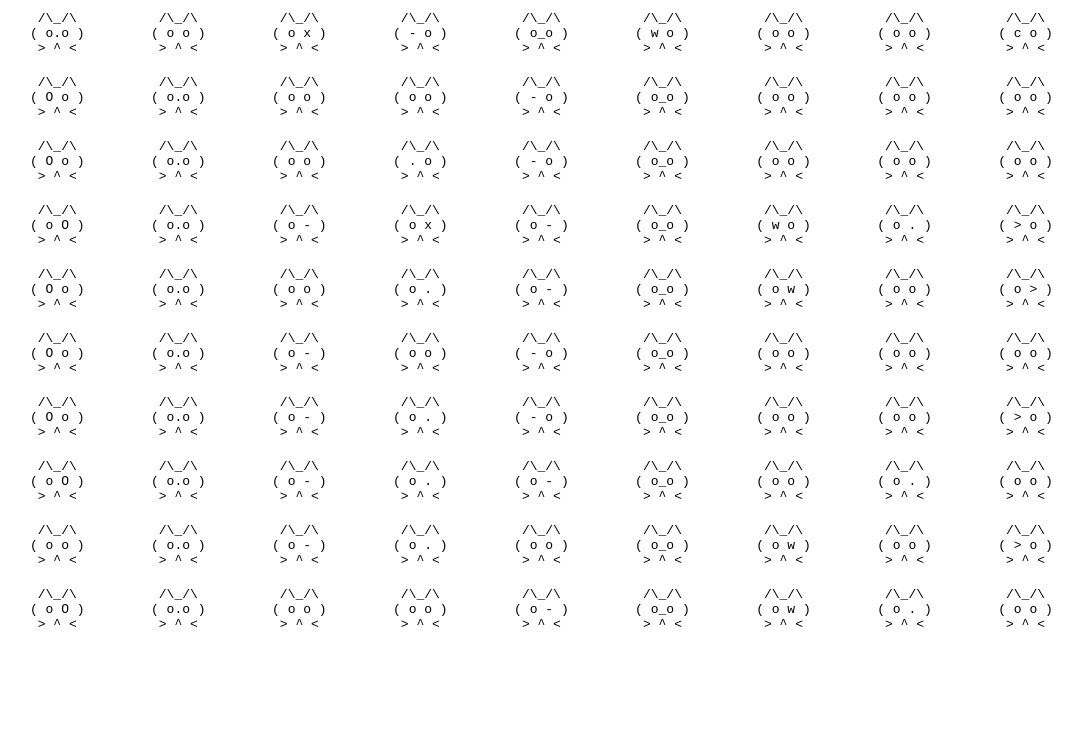
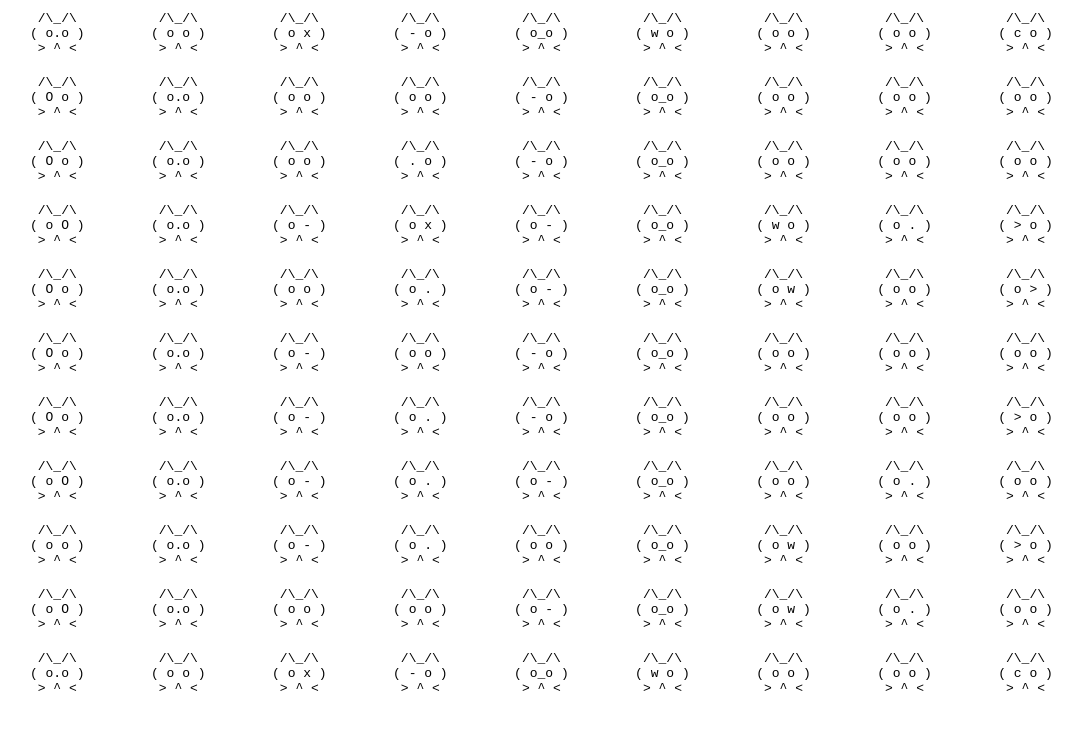
Before and after one commit to frzzz/frzzz.github.io, a plain HTML site: page index.html in a window 1280 px wide. Shown: the whole page, without its empty margins (122-1204 px from the left). Drawn offline with Linux system fonts and the light colour scheme.

Commit message:
update index.html

```diff
--- a/index.html
+++ b/index.html
@@ -650,5 +650,70 @@
       </pre>
     </td>
   </tr>
+  <tr>
+    <td>
+      <pre>
+        /\_/\
+       ( o.o )
+        > ^ <
+      </pre>
+    </td>
+    <td>
+      <pre>
+        /\_/\
+       ( o o )
+        > ^ <
+      </pre>
+    </td>
+    <td>
+      <pre>
+        /\_/\
+       ( o x )
+        > ^ <
+      </pre>
+    </td>
+    <td>
+      <pre>
+        /\_/\
+       ( - o )
+        > ^ <
+      </pre>
+    </td>
+    <td>
+      <pre>
+        /\_/\
+       ( o_o )
+        > ^ <
+      </pre>
+    </td>
+    <td>
+      <pre>
+        /\_/\
+       ( w o )
+        > ^ <
+      </pre>
+    </td>
+    <td>
+      <pre>
+        /\_/\
+       ( o o )
+        > ^ <
+      </pre>
+    </td>
+    <td>
+      <pre>
+        /\_/\
+       ( o o )
+        > ^ <
+      </pre>
+    </td>
+    <td>
+      <pre>
+        /\_/\
+       ( c o )
+        > ^ <
+      </pre>
+    </td>
+  </tr>
 </table>
 </center>
```
